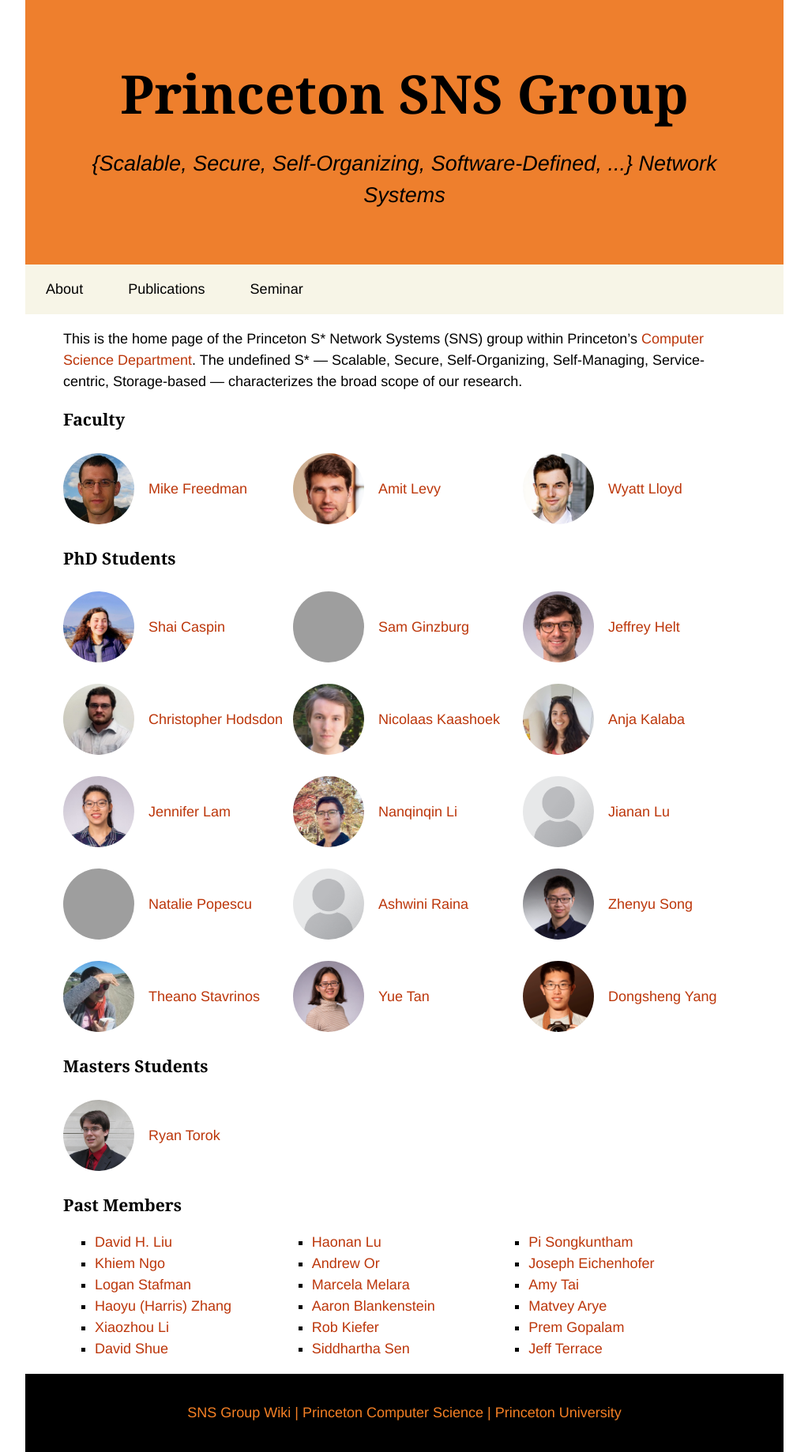
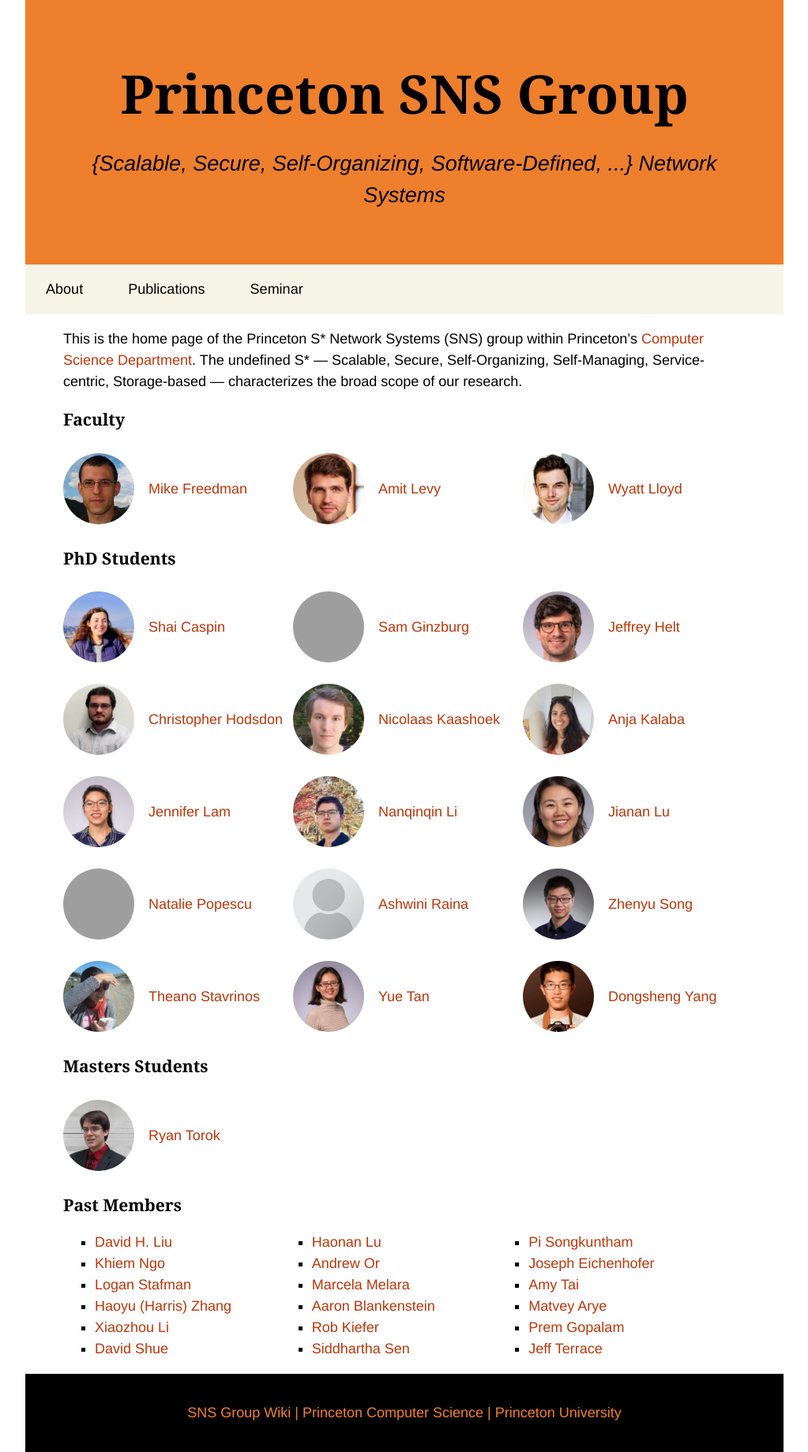
Before and after one commit to princeton-sns/www, a Jekyll site: the page built from home.md, in a window 1280 px wide. Shown: the whole page at 79% size, without its empty margins (128-1151 px from the left). Built offline with Jekyll 4.4.1, drawn with Linux system fonts in a browser that asks for light colours; some web fonts are replaced; grey boxes are pictures that could not be loaded.

Commit message:
Add Jianan photo

```diff
--- a/_data/people.yml
+++ b/_data/people.yml
@@ -237,7 +237,7 @@
     type: phd
     active: true
     url: https://www.cs.princeton.edu/~jiananl/
-    picture: /assets/img/people/placeholder.png
+    picture: /assets/img/people/jiananl.jpg
 
   - first_name: Jeff
     last_name: Terrace
```
Also changed, not shown: assets/img/people/jiananl.jpg (added).
